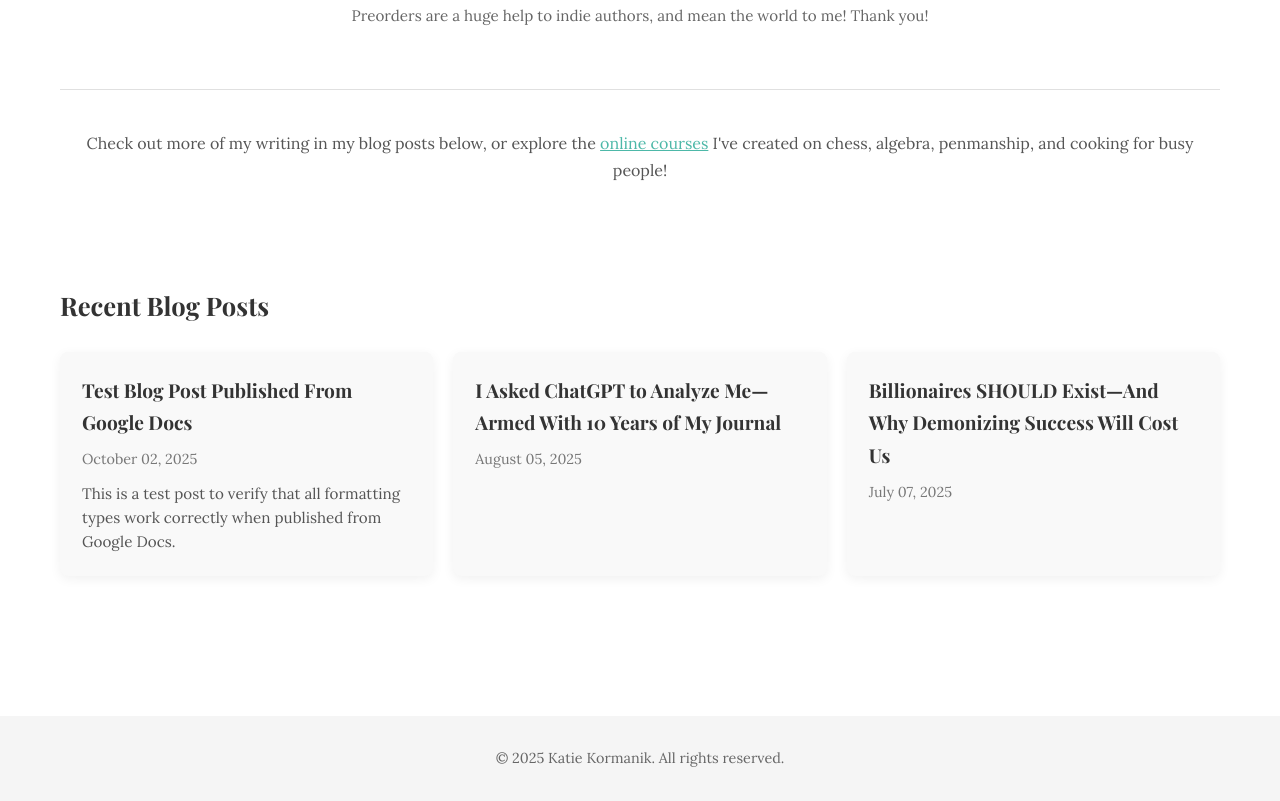
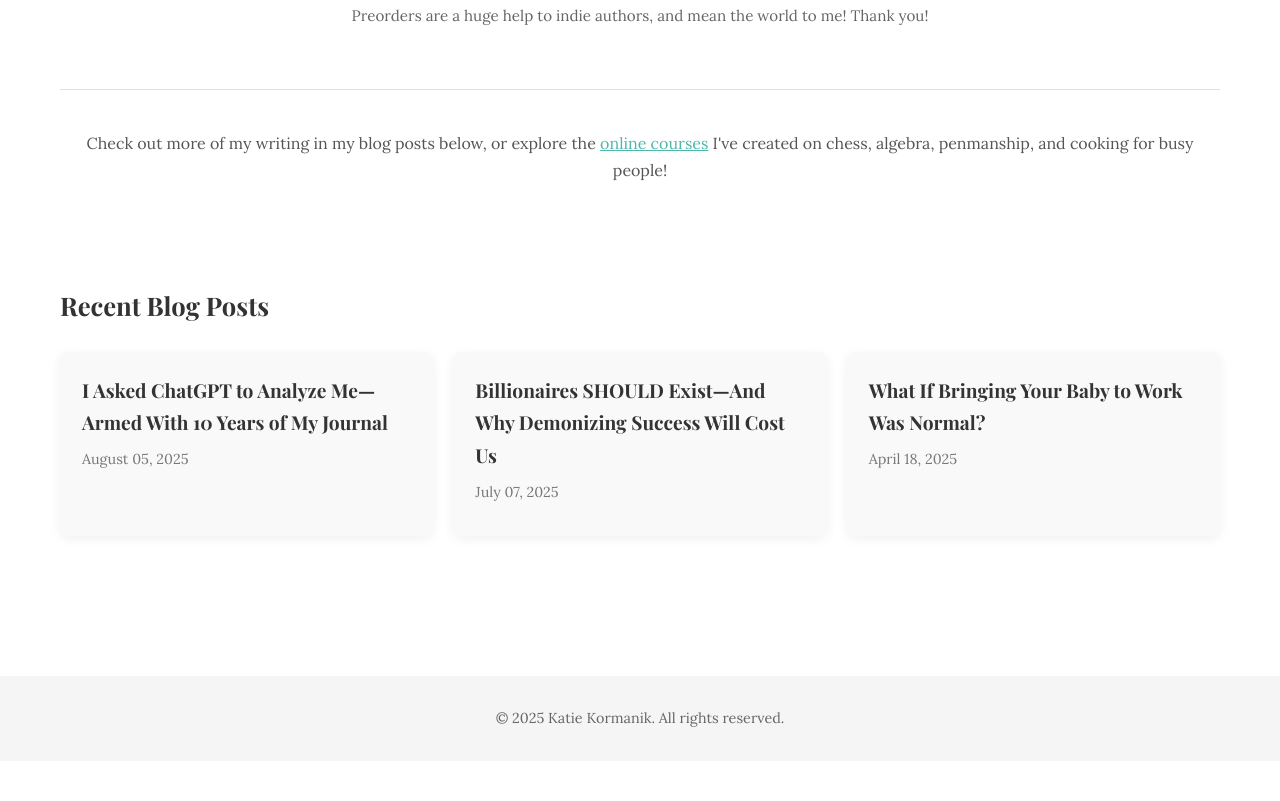
Before and after one commit to balaraja1/katie-kormanik, a website: page index.html in a window 1280 px wide. Shown: the part 1589-2390 px from the top of the page. After the commit the page ends 2350 px from the top, so only its background shows below. Drawn offline with nearby package versions, Linux system fonts and the light colour scheme.

Commit message:
Remove test post from index and homepage recent posts

```diff
--- a/index.html
+++ b/index.html
@@ -80,20 +80,14 @@
                 <p class="cta-text">Preorders are a huge help to indie authors, and mean the world to me! Thank you!</p>
             </section>
 
-            <!-- Footer Content -->
             <section class="footer-content">
                 <p>Check out more of my writing in my blog posts below, or explore the <a href="learn.html" target="_blank" class="link">online courses</a> I've created on chess, algebra, penmanship, and cooking for busy people!</p>
             </section>
 
             <!-- Recent Blog Posts -->
-            <section class="recent-posts">
-                <h2>Recent Blog Posts</h2>
-                <div class="recent-posts-grid">
-<a class="recent-post-card" href="blog/test-blog-post-published-from-google-docs.html">
-  <h3>Test Blog Post Published From Google Docs</h3>
-  <div class="post-date">October 02, 2025</div>
-  <p>This is a test post to verify that all formatting types work correctly when published from Google Docs.</p>
-</a>
+    <section class="recent-posts">
+        <h2>Recent Blog Posts</h2>
+        <div class="recent-posts-grid">
 <a class="recent-post-card" href="blog/i-asked-chatgpt-to-analyze-me-armed-with-10-years-of-my-journal.html">
   <h3>I Asked ChatGPT to Analyze Me—Armed With 10 Years of My Journal</h3>
   <div class="post-date">August 05, 2025</div>
@@ -104,14 +98,17 @@
   <div class="post-date">July 07, 2025</div>
   <p></p>
 </a>
-</div>
-            </section>
+<a class="recent-post-card" href="blog/what-if-bringing-your-baby-to-work-was-normal.html">
+  <h3>What If Bringing Your Baby to Work Was Normal?</h3>
+  <div class="post-date">April 18, 2025</div>
+  <p></p>
+</a>
+        </div>
+    </section>
 
 
         </div>
     </main>
-
-    <!-- Footer -->
     <footer class="footer">
         <div class="container">
             <p>© 2025 Katie Kormanik. All rights reserved.</p>
```
Also changed, not shown: blog.html (+0 -1 lines), data/posts.json (+0 -7 lines).
